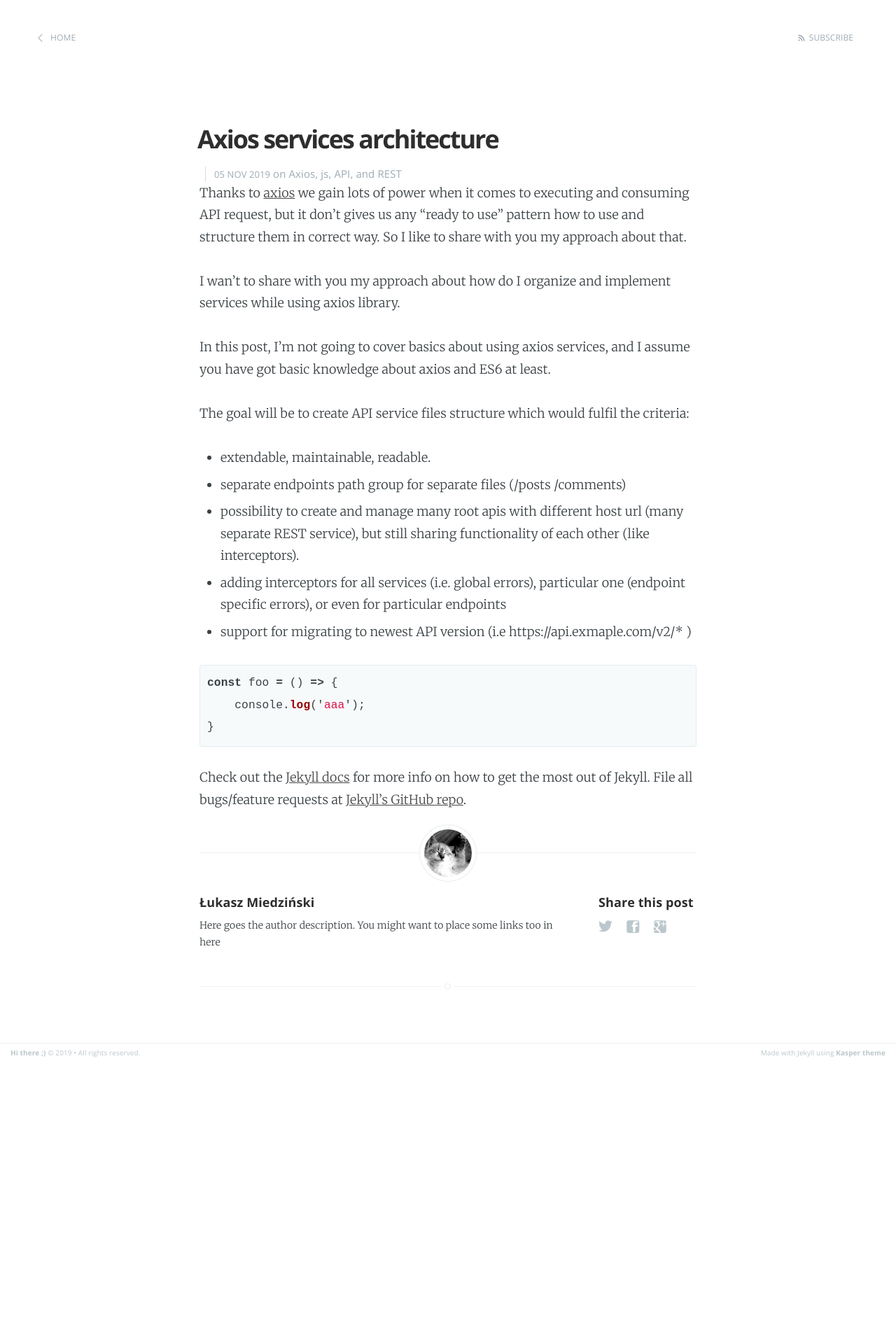
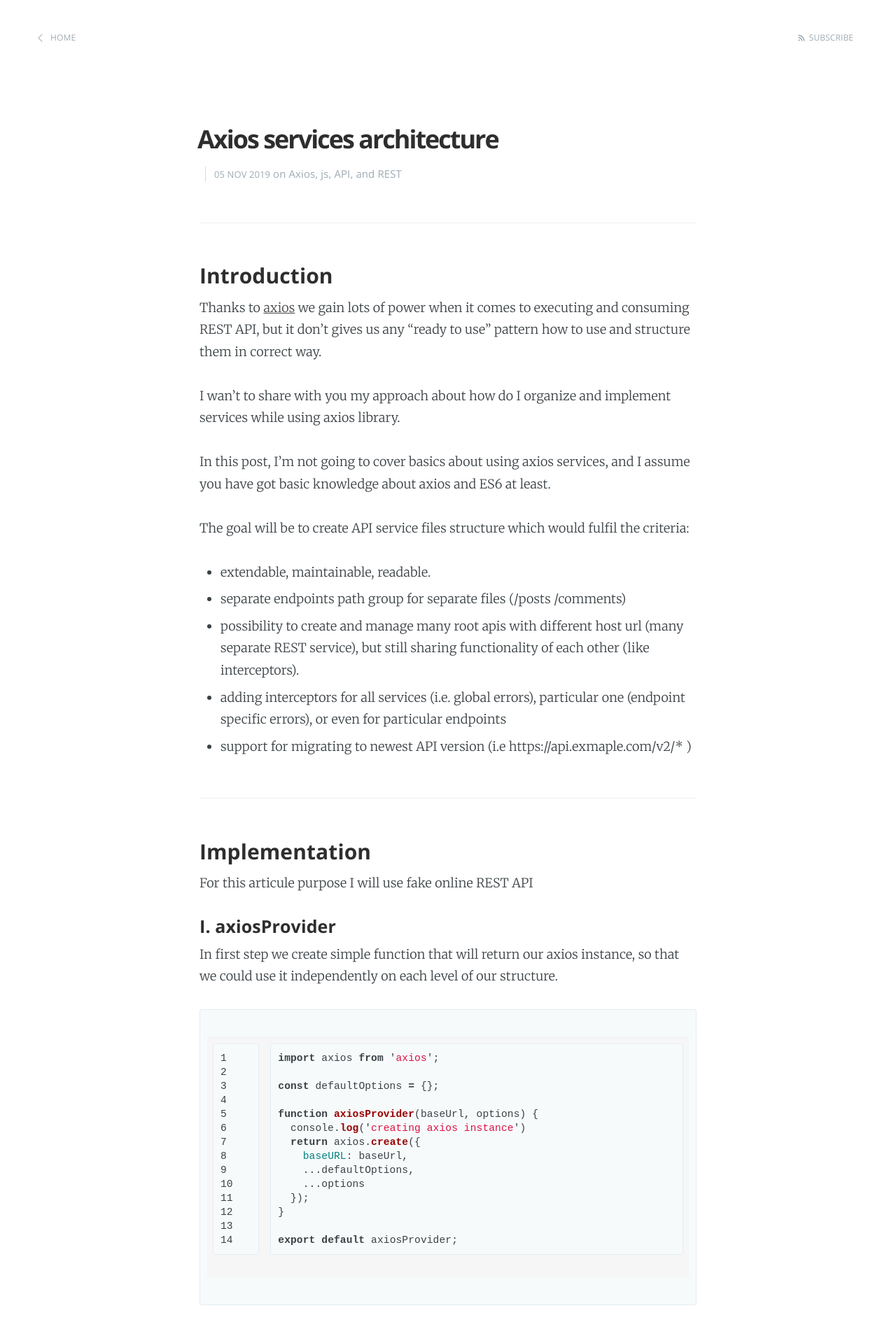
Before and after one commit to miedziak/miedziak.io, a Jekyll site: the page built from _posts/2019-11-05-axios-service-architecture.markdown, in a window 1280 px wide. Shown: the top 1899 px of the page at 70% size. Built offline with Jekyll 4.4.1, drawn with Linux system fonts in a browser that asks for light colours; before the commit the page ends 1518 px from its top, so only the background shows below that; some of the changed text lies outside the part shown.

Commit message:
Add axiosProvider, CoreApi and ApiProvider implementation

```diff
--- a/_posts/2019-11-05-axios-service-architecture.markdown
+++ b/_posts/2019-11-05-axios-service-architecture.markdown
@@ -5,7 +5,9 @@ date:   2019-11-05 10:18:00
 categories: Axios js API REST
 ---
 
-Thanks to [axios](https://github.com/axios/axios) we gain lots of power when it comes to executing and consuming API request, but  it don't gives us  any "ready to use" pattern how to use and structure them in correct way. So I like to share with you my approach about that.
+---
+### Introduction
+Thanks to [axios](https://github.com/axios/axios) we gain lots of power when it comes to executing and consuming REST API, but  it don't gives us  any "ready to use" pattern how to use and structure them in correct way.
 
 I wan't to share with you my approach about how do I organize and implement services while using axios library.
 
@@ -19,14 +21,88 @@ The goal will be to create API service files structure which would fulfil the cr
 * adding interceptors for all services (i.e. global errors), particular one (endpoint specific errors), or even for particular endpoints
 * support for migrating to newest API version (i.e https://api.exmaple.com/v2/* )
 
+---
+### Implementation
 
-{% highlight javascript %}
-const foo = () => {
-    console.log('aaa');
+For this articule purpose I will use fake online REST API
+
+#### I. axiosProvider
+
+In first step we create simple function that will return our axios instance, so that we could use it independently on each level of our structure.
+
+{% highlight javascript linenos %}
+import axios from 'axios';
+
+const defaultOptions = {};
+
+function axiosProvider(baseUrl, options) {
+  console.log('creating axios instance')
+  return axios.create({
+    baseURL: baseUrl,
+    ...defaultOptions,
+    ...options
+  });
 }
+
+export default axiosProvider;
 {% endhighlight %}
 
-Check out the [Jekyll docs][jekyll] for more info on how to get the most out of Jekyll. File all bugs/feature requests at [Jekyll's GitHub repo][jekyll-gh].
+Actually, we could ommit this step, but I think this is nice place to set our defaults options for axios.
+
+#### II. CoreApi class
+
+Next step is to create our basic class that we will be using across all of our services.
+
+{% highlight javascript linenos %}
+import axiosProvider from './axiosProvider';
+
+class CoreApi {
+  constructor(baseUrl, slug = '') {
+    this.baseUrl = baseUrl;
+    this.slug = slug;
+    this.api = axiosProvider(`${this.baseUrl}${this.slug}`);
+    this.setInterceptors({
+      beforeRequest: this._beforeRequest,
+      requestError: this._requestError,
+      afterResponse: this._afterResponse,
+      responseError: this._responseError,
+    });
+  }
+  ...
+{% endhighlight %}
+
+In a constructor, we pass two parameters:
+- `baseUrl` - later on, we would pass here service main url like i.e - 'https://jsonplaceholder.typicode.com'
+- `slug` - will be like cluster under which we will group our requests -> ie. '/posts'. So for `/posts` would could have many requests like `GET /posts` `POST /posts` but also `GET /posts/search?userId=1`
+
+We are using both this parameters, to create axios instance with default [baseUrl](https://github.com/axios/axios#axioscreateconfig), so that later on we could use it just like `this.api.get('')` or `this.api.get('/search?userId=' + id)`
+
+In line number 8, we are also setting interceptors that are defined underneath our constructor. It's implementation details is not crucial for now, se we skipp it.
+
+But what important to mention, is that this interceptors will be global. What that mean is any services that we would create later on, would be using/invoking this interceptors in request cycle.
+
+#### III. apiProvider
+
+We are almost there. There is one more class that we should create to keep it flexible and extensible. This class would help us to use different API in our project, but still sharing some functionality between them ( ie. handling errors, share tokens, etc.)
+
+It's basic implementation could looks something like this:
+
+{% highlight javascript linenos %}
+import CoreApi from '../CoreApi';
+import config from '../../config';
+
+class placeholderApiProvider extends CoreApi {
+  constructor(endpoint) {
+    super(config.placeholderApiUrl, endpoint);
+  }
+}
+
+export default placeholderApiProvider;
+{% endhighlight %}
+
+This class will be used later on to create each of class to manage bunch of endpoints related to particular resources ( ie. `/posts` ).
+
+So here we just invoking  `CoreApi` constructor with appropriate apiUrl from config -> `config.placeholderApiUrl`. In our case this value is `https://jsonplaceholder.typicode.com`
 
 [jekyll-gh]: https://github.com/mojombo/jekyll
 [jekyll]:    http://jekyllrb.com
--- a/_sass/_syntax.scss
+++ b/_sass/_syntax.scss
@@ -61,3 +61,10 @@
 	.vi { color: #008080 } /* Name.Variable.Instance */
 	.il { color: #009999 } /* Literal.Number.Integer.Long */
 }
+
+.highlighter-rouge {
+	border: 1px solid #90969a;
+	background-color: #e5f4f8;
+	display: inline-block;
+	line-height: 1.7rem;
+}
```
